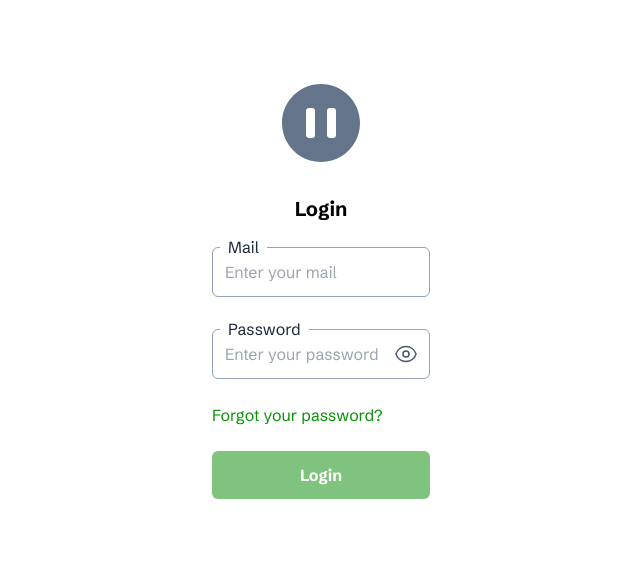
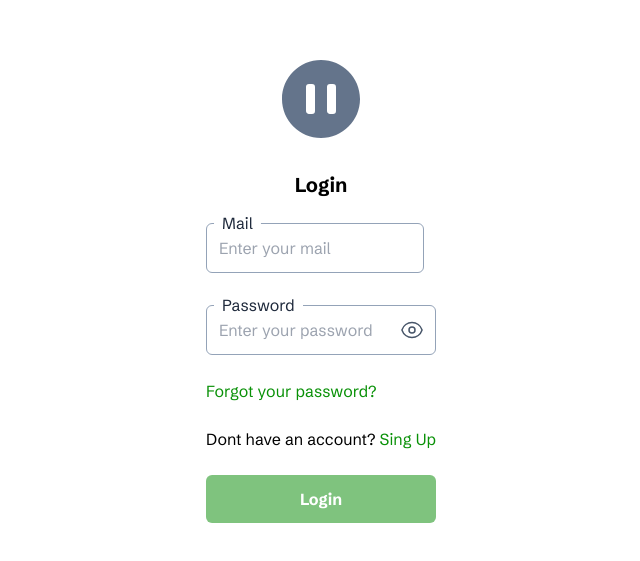
Before and after one commit to joaquincodigo/recipemanager, a Next.js app: page /login in a window 1280 px wide. Shown: the part 113-674 px from the top of the page, without its empty margins (319-959 px from the left). Built offline with nearby package versions, Linux system fonts and the light colour scheme; no server answers.

Commit message:
signUp page and mailRecoveryPages added and linked to login page

```diff
--- a/app/(login-pages)/login/page.js
+++ b/app/(auth-pages)/login/page.js
@@ -165,14 +165,23 @@ export default function LoginPage() {
         </div>
 
         {/* FORGOT PASSWORD? */}
-
+        <Link href="/password-recovery" className="text-[#099107]">
+          Forgot your password?
+        </Link>
         {/* +-+-+-+-+-+-+-+-+-+-+-+-+-+-+-+-+-+-+-+-+-+-*/}
         {/* TODO: Add functionality: password recovery  */}
         {/* +-+-+-+-+-+-+-+-+-+-+-+-+-+-+-+-+-+-+-+-+-+-*/}
 
-        <Link href="/home" className="text-[#099107]">
-          Forgot your password?
-        </Link>
+
+        {/* SIGN UP (new account)*/}
+        <p>
+          Dont have an account?{" "}
+          <span>
+            <Link href="/signup" className="text-[#099107]">
+              Sing Up
+            </Link>
+          </span>
+        </p>
 
         {/* LOGIN BUTTON */}
         <button className="p-3 text-white font-bold rounded-md bg-[#7FC37E]">
--- /dev/null
+++ b/app/(auth-pages)/password-recovery/page.js
@@ -0,0 +1,8 @@
+export default function PasswordRecoveryPage() {
+  return (
+    <div>
+      <h1>To Do:</h1>
+      <h1>Password recovery form</h1>
+    </div>
+  );
+}
--- /dev/null
+++ b/app/(auth-pages)/signup/page.js
@@ -0,0 +1,8 @@
+export default function SignUpPage() {
+  return (
+    <div>
+      <h1>To Do:</h1>
+      <h1>SignUp Form</h1>
+    </div>
+  );
+}
```
Also changed, not shown: app/(auth-pages)/layout.js (renamed from app/(login-pages)/login/layout.js).
